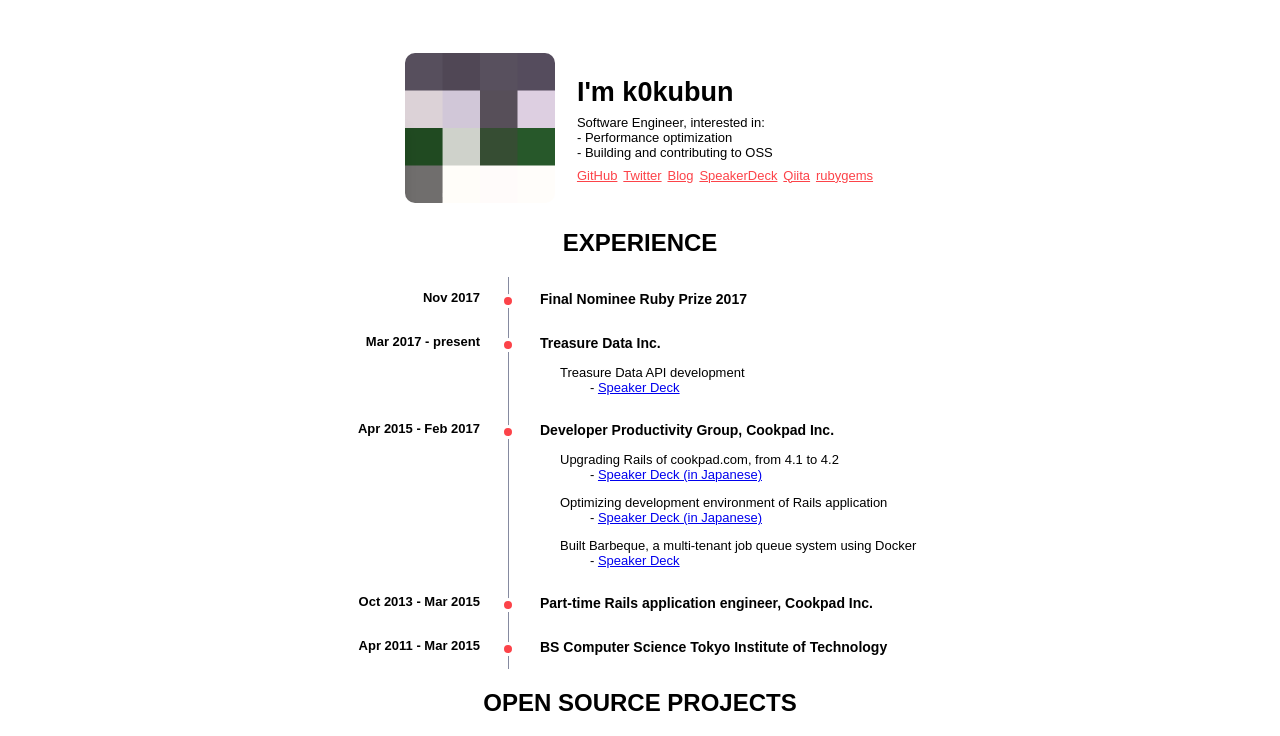
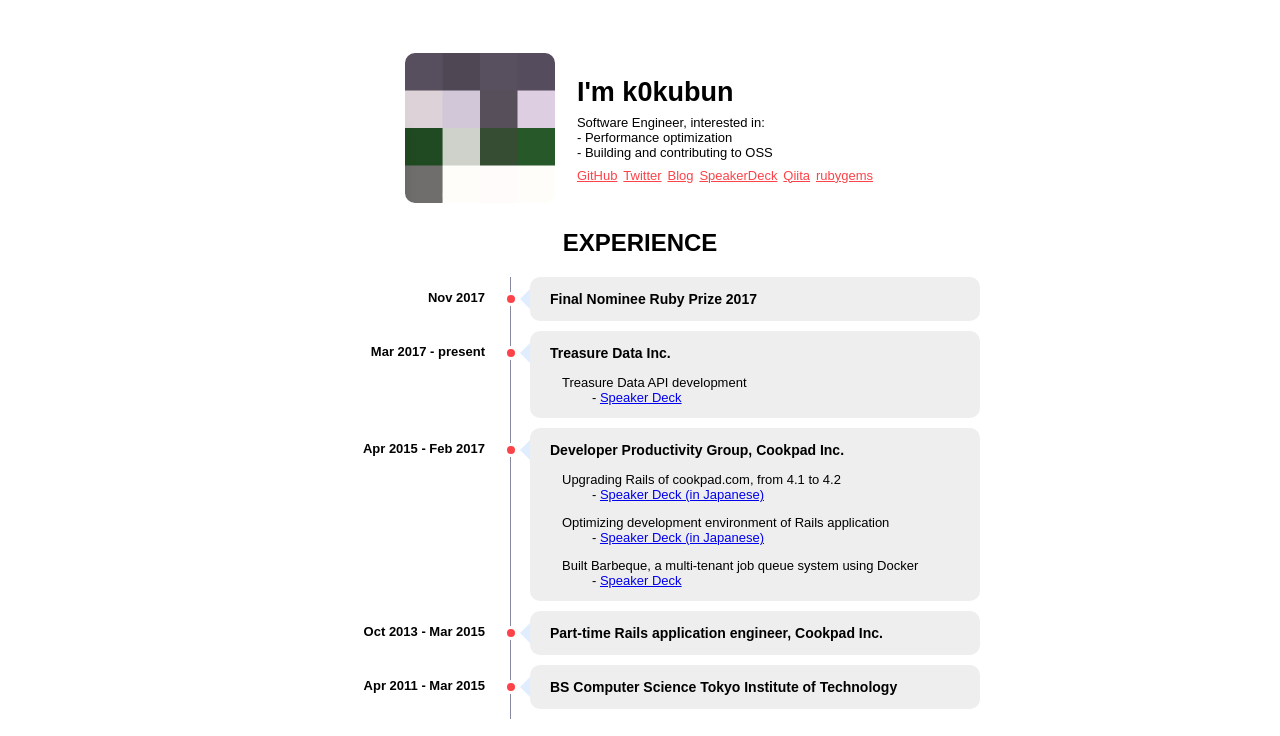
Before and after one commit to k0kubun/k0kubun.github.io, a plain HTML site: page index.html in a window 1280 px wide. Shown: the top 736 px of the page. Drawn offline with nearby package versions, Linux system fonts and the light colour scheme.

Commit message:
Add files via upload

```diff
--- a/style.css
+++ b/style.css
@@ -62,7 +62,7 @@
 content:"";
 z-index: 1;
 position: absolute;
-left: 33.8%;
+left: 34%;
 top:0;
 width: 1px;
 margin-left: -2px;
@@ -70,36 +70,48 @@
 background-color: #858aa0;
 }
 .nenpyo li {
-z-index: 2;
 position: relative;
 padding-left: 20px;
 float: left;
+margin-bottom: 10px;
 }
 .nenpyo li.left {
 float: left;
-width: 250px;
+width: 270px;
 text-align: right;
-padding-right: 10px;
+padding-right: 25px;
 }
 .nenpyo li.right {
-width: 550px;
-padding-left: 50px;
+width: 450px;
+padding-left: 20px;
+background-color: #eee;
+border-radius: 10px;
+margin-left: 20px;
+}
+.nenpyo li.right:before{
+content: "";
+position: absolute;
+top: 27px;
+left: -20px;
+margin-top: -15px;
+border: 10px solid transparent;
+border-right: 10px solid #e0edff;
 }
 .left p{
   font-weight: bold;
 }
 .item{
-  padding-left: 20px;
+  padding-left: 12px;
 }
 
 /* dot */
 .nenpyo li.left:after {
 content:"";
-z-index: 1;
+z-index: 2;
 position: absolute;
-top: 17px;
-right: -25px;
-left: -25px;
+top: 15px;
+right: -8px;
+left: -8px;
 width: 8px;
 height: 8px;
 border: 3px solid #fff;
@@ -110,18 +122,9 @@
 .nenpyo li.left:after {
 left: auto;
 }
-/*.nenpyo li.right + li.left:after,
-.nenpyo li.left + li.right:after {
-top: 70px;
-}*/
+
 .nenpyo li.right:after {
 right: auto;
-}
-.nenpyo li.highlight:after {
-left: 50%;
-margin-left: -7px;
-right: auto;
-top: -24px;
 }
 
 .inc{
```
